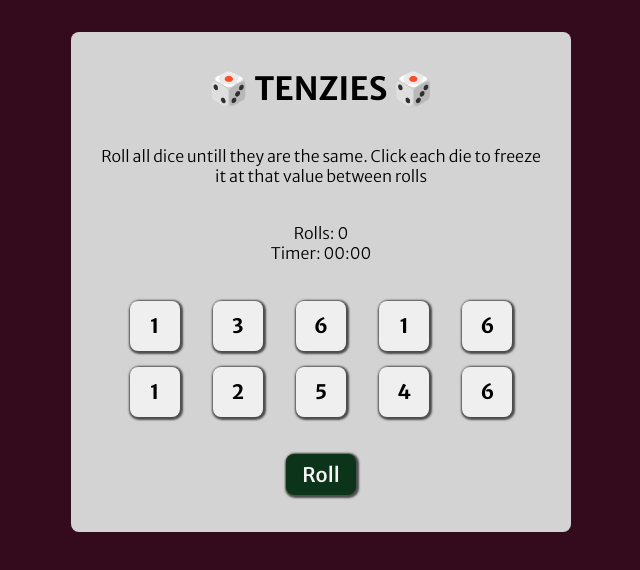
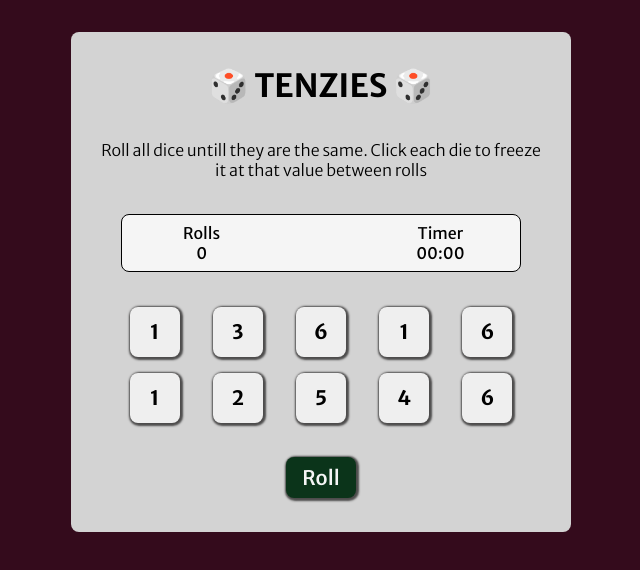
Before and after one commit to Tyriol/tenzies, a React (Vite) app: page / in a window 1280 px wide. Shown: the top 570 px of the page, without its empty margins (319-959 px from the left). Built offline with nearby package versions, Linux system fonts and the light colour scheme.

Commit message:
style roll count and timer counters

```diff
--- a/src/App.css
+++ b/src/App.css
@@ -14,6 +14,24 @@ p {
   padding: 0 1.5rem;
   text-align: center;
   font-weight: 300;
+}
+
+.game-counters {
+  display: flex;
+  justify-content: space-between;
+  background-color: #f5f5f5;
+  padding: 0.5rem 0;
+  border-radius: 0.5rem;
+  width: 80%;
+  border: 1px solid black;
+
+  & p {
+    font-weight: 400;
+  }
+
+  .counter {
+    width: 40%;
+  }
 }
 
 button {
--- a/src/App.tsx
+++ b/src/App.tsx
@@ -104,10 +104,16 @@ function App() {
         rolls
       </p>
       <div className="game-counters">
-        <p>Rolls: {rollCount}</p>
-        <p>
-          Timer: {minutes < 10 ? `0${minutes}` : minutes}:{seconds < 10 ? `0${seconds}` : seconds}
-        </p>
+        <div className="counter">
+          <p>Rolls</p>
+          <p>{rollCount}</p>
+        </div>
+        <div className="counter">
+          <p>Timer</p>
+          <p>
+            {minutes < 10 ? `0${minutes}` : minutes}:{seconds < 10 ? `0${seconds}` : seconds}
+          </p>
+        </div>
       </div>
       <div className="dice-container">{diceElements}</div>
       <button onClick={rollDice} className="game-action">
```
Also changed, not shown: 1 other file (tests, documents, lock files or other folders).
